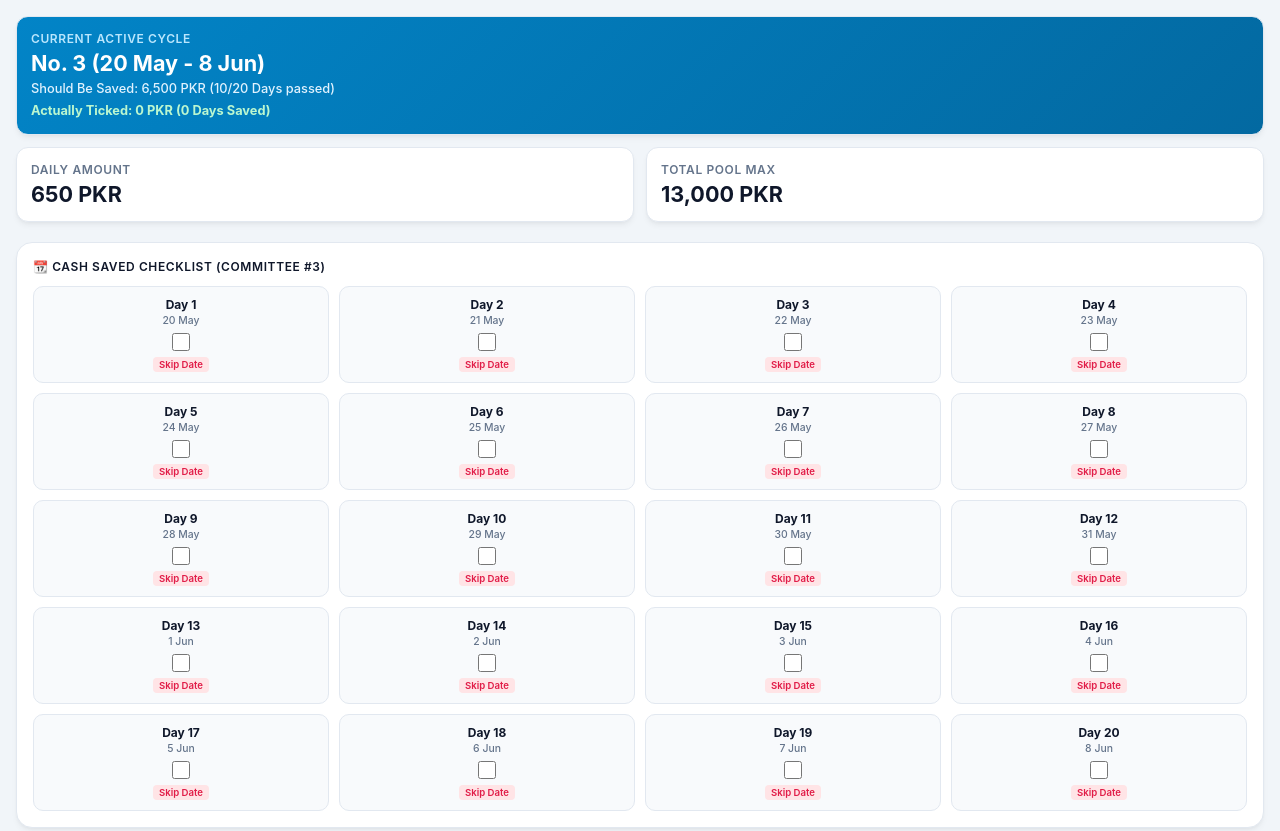
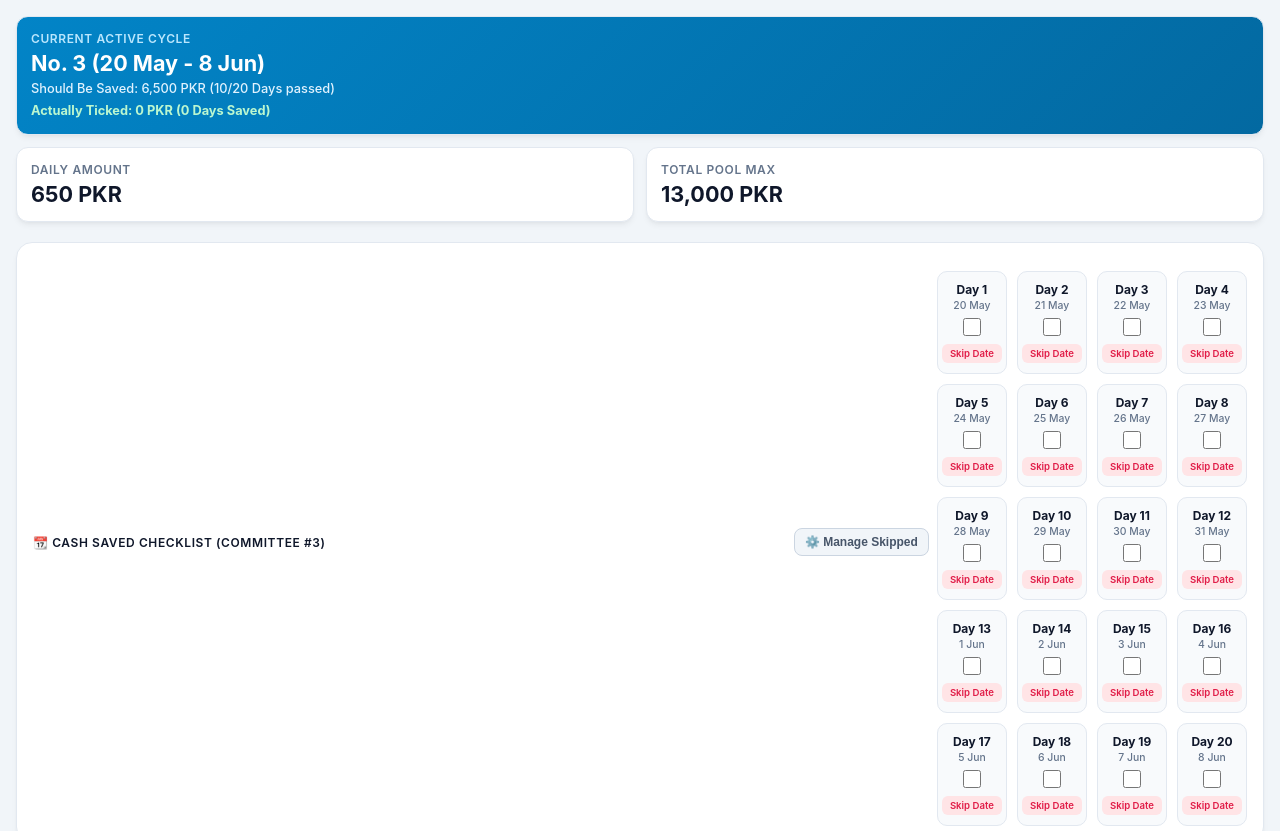
Before and after one commit to Amna-software-engineer/committee-tracker-, a plain HTML site: page index.html in a window 1280 px wide. Shown: the top 831 px of the page. Drawn offline with Linux system fonts and the light colour scheme.

Commit message:
fix: skip date by mistake, added undo button

```diff
--- a/index.html
+++ b/index.html
@@ -160,9 +160,9 @@
     font-size: 0.6rem;
     color: #e11d48;
     background: #ffe4e6;
-            padding: 2px 6px;
-            border-radius: 4px;
-            margin-top: 6px;
+    padding: 4px 8px; /* Padding thodi barha di taake touch accuracy behtar ho */
+    border-radius: 6px;
+    margin-top: 8px; /* Checkbox se thoda aur niche kar diya */
     font-weight: 600;
     cursor: pointer;
     z-index: 10;
--- a/script.js
+++ b/script.js
@@ -6,6 +6,7 @@
     const totalCommitteesTarget = 13;
     const rowsPerPage = 5;
     let currentPage = 1;
+    let showSkippedMode = false; // Toggle state for hidden skipped dates
 
     const memberTotalSlots = {
         "Amna": 1,
@@ -17,10 +18,9 @@
     let savedAllocations = JSON.parse(localStorage.getItem('committee_allocations')) || {};
     let savedNotes = JSON.parse(localStorage.getItem('committee_notes')) || {};
     let manualDates = JSON.parse(localStorage.getItem('committee_manual_dates')) || {};
-
     let savedChecklists = JSON.parse(localStorage.getItem('committee_daily_checks')) || {};
 
-            // Globally track specifically explicit skipped calendar timestamps
+    // Globally track skipped dates
     let globalSkippedDates = JSON.parse(localStorage.getItem('committee_global_skipped_dates')) || [];
 
     let memberAvailableSlots = { ...memberTotalSlots };
@@ -40,6 +40,42 @@
     const prevBtn = document.getElementById("prevPageBtn");
     const nextBtn = document.getElementById("nextPageBtn");
     const pageIndicator = document.getElementById("pageIndicator");
+
+    // Dynamic Header Layout Fix (Flexbox Alignment)
+    const headerWrapper = checklistHeaderTitle.parentElement;
+    headerWrapper.style.display = "flex";
+    headerWrapper.style.justifyContent = "space-between";
+    headerWrapper.style.alignItems = "center";
+    headerWrapper.style.flexWrap = "wrap";
+    headerWrapper.style.gap = "8px";
+    headerWrapper.style.marginBottom = "12px";
+
+    let toggleBtn = document.getElementById("toggleSkippedBtn");
+    if (!toggleBtn) {
+        toggleBtn = document.createElement("button");
+        toggleBtn.id = "toggleSkippedBtn";
+        toggleBtn.style.cssText = `
+            font-size: 0.75rem;
+            padding: 6px 10px;
+            background: #f1f5f9;
+            border: 1px solid #cbd5e1;
+            border-radius: 8px;
+            cursor: pointer;
+            font-weight: 600;
+            color: #475569;
+            margin-left: auto;
+            transition: all 0.2s ease;
+        `;
+        toggleBtn.textContent = "⚙️ Manage Skipped";
+        headerWrapper.insertBefore(toggleBtn, checklistGridBoxes);
+    }
+
+    toggleBtn.addEventListener("click", function() {
+        showSkippedMode = !showSkippedMode;
+        toggleBtn.textContent = showSkippedMode ? "👁️ Show Active Grid" : "⚙️ Manage Skipped";
+        toggleBtn.style.background = showSkippedMode ? "#fef08a" : "#f1f5f9";
+        updateChecklistUI();
+    });
 
     let allCommitteesData = [];
     let nextCalculatedStartDate = new Date(defaultStartDate);
@@ -79,16 +115,14 @@
             `<div class="note-container" data-id="${id}"><span class="add-note-placeholder">+ Note</span></div>`;
     }
 
-            // 1. Pre-Generate Timeline Sequences Filtering Out Global Skipped Holidays Dates dynamically
+    // 1. Generate Timeline Sequences
     for (let committeeNo = 1; committeeNo <= totalCommitteesTarget; committeeNo++) {
         let cStart = manualDates[committeeNo] && manualDates[committeeNo].start ? new Date(manualDates[committeeNo].start) : new Date(nextCalculatedStartDate);
 
-                // Adjust start date forward if it lands on a skipped holiday date configuration loop
         while (isDateSkipped(cStart)) {
             cStart.setDate(cStart.getDate() + 1);
         }
 
-                // Generate exactly 20 non-skipped sequential operating dates for this block
         let dateSequence = [];
         let runningDate = new Date(cStart);
 
@@ -100,7 +134,6 @@
         }
 
         let cEnd = new Date(dateSequence[dateSequence.length - 1]);
-
         let status = "Remaining";
         let rowStyleClass = "row-remaining";
 
@@ -138,9 +171,8 @@
         activeCommitteeNum = 1;
     }
 
-            // 2. Checklist Engine (Keeps exactly 20 boxes intact, shifts dates dynamically)
+    // 2. Checklist UI Engine
     function updateChecklistUI() {
-                checklistHeaderTitle.textContent = `📆 Cash Saved Checklist (Committee #${activeCommitteeNum})`;
         checklistGridBoxes.innerHTML = "";
 
         if (!savedChecklists[activeCommitteeNum]) {
@@ -154,6 +186,35 @@
         let activeElapsedDaysValid = 0;
         const targetToday = new Date(today.getFullYear(), today.getMonth(), today.getDate());
 
+        // Manage Skipped View Mode
+        if (showSkippedMode) {
+            checklistHeaderTitle.textContent = `🗑️ Skipped Dates`;
+
+            if (globalSkippedDates.length === 0) {
+                checklistGridBoxes.innerHTML = `<div style="grid-column: span 4; font-size:0.85rem; color:#94a3b8; text-align:center; padding:20px;">Koi bhi date skip nahi hui.</div>`;
+            } else {
+                globalSkippedDates.forEach((skippedDateKey) => {
+                    const cleanDateObj = new Date(skippedDateKey);
+                    const boxDiv = document.createElement("div");
+                    boxDiv.className = `day-box`;
+                    boxDiv.style.borderColor = "#fca5a5";
+                    boxDiv.style.background = "#fef2f2";
+                    boxDiv.dataset.datekey = skippedDateKey;
+
+                    boxDiv.innerHTML = `
+                        <div class="day-num" style="color:#b91c1c;">Skipped</div>
+                        <div class="day-date" style="color:#ef4444;">${formatDateMobile(cleanDateObj)}</div>
+                        <div class="skip-action-btn" style="background:#fef08a; color:#a16207; margin-top:4px;">Undo Skip</div>
+                    `;
+                    checklistGridBoxes.appendChild(boxDiv);
+                });
+            }
+            return;
+        }
+
+        // Normal Checklist View Mode
+        checklistHeaderTitle.textContent = `📆 Cash Saved Checklist (Committee #${activeCommitteeNum})`;
+
         for (let dayIdx = 0; dayIdx < duration; dayIdx++) {
             const isChecked = activeChecks[dayIdx];
             if (isChecked) tickCount++;
@@ -162,7 +223,6 @@
             const dateStringDisplay = dayDateObj ? formatDateMobile(dayDateObj) : `Day ${dayIdx + 1}`;
             const rawInputDateString = dayDateObj ? formatDateToInput(dayDateObj) : "";
 
-                    // Calculate passed active tracking metrics context safely
             if (dayDateObj && targetToday >= new Date(dayDateObj.getFullYear(), dayDateObj.getMonth(), dayDateObj.getDate())) {
                 activeElapsedDaysValid++;
             }
@@ -172,17 +232,15 @@
             boxDiv.dataset.dayindex = dayIdx;
             boxDiv.dataset.datekey = rawInputDateString;
 
-                    // Ticked box par "Skip Date" button gayab karne ka logic yahan laga hai
             boxDiv.innerHTML = `
                 <div class="day-num">Day ${dayIdx + 1}</div>
                 <div class="day-date">${dateStringDisplay}</div>
                 <input type="checkbox" ${isChecked ? 'checked' : ''} />
-                        ${isChecked ? '' : '<div class="skip-action-btn">Skip Date</div>'}
+                ${isChecked ? '' : `<div class="skip-action-btn">Skip Date</div>`}
             `;
             checklistGridBoxes.appendChild(boxDiv);
         }
 
-                // Header Metrics Sync
         if (currentActiveData) {
             activeTitleText.textContent = `No. ${currentActiveData.no} (${formatDateMobile(currentActiveData.start)} - ${formatDateMobile(currentActiveData.end)})`;
             const expectedAmount = activeElapsedDaysValid * dailyAmount;
@@ -193,7 +251,7 @@
         actualCollectionText.textContent = `Actually Ticked: ${manualActualPoolTotal.toLocaleString()} PKR (${tickCount} Days Saved)`;
     }
 
-            // Click intercept capturing checkbox check state or triggering exact date skips execution routines
+    // Checklist Click Interceptor
     checklistGridBoxes.addEventListener("click", function(e) {
         const box = e.target.closest(".day-box");
         if (!box) return;
@@ -203,19 +261,20 @@
         const isSkipBtn = e.target.classList.contains("skip-action-btn");
 
         if (isSkipBtn && targetDateKey) {
-                    // Agar box pehle se checked hai to skip action block karne ka handler
-                    if (savedChecklists[activeCommitteeNum][index]) return;
+            if (!showSkippedMode && savedChecklists[activeCommitteeNum][index]) return;
 
-                    // Push target selected date directly into global skipped filter list
-                    if (!globalSkippedDates.includes(targetDateKey)) {
+            if (globalSkippedDates.includes(targetDateKey)) {
+                globalSkippedDates = globalSkippedDates.filter(date => date !== targetDateKey);
+            } else {
                 globalSkippedDates.push(targetDateKey);
-                        localStorage.setItem('committee_global_skipped_dates', JSON.stringify(globalSkippedDates));
             }
 
-                    // Force clean computation processing update reload
+            localStorage.setItem('committee_global_skipped_dates', JSON.stringify(globalSkippedDates));
             window.location.reload();
             return;
         }
+
+        if (showSkippedMode) return;
 
         const checkbox = box.querySelector('input[type="checkbox"]');
         if (e.target !== checkbox) {
@@ -230,7 +289,7 @@
 
     updateChecklistUI();
 
-            // 3. Paginated Render View Table Engine Blocks
+    // 3. Paginated Render View Table
     function renderTablePage(page) {
         tableBody.innerHTML = "";
         const startIndex = (page - 1) * rowsPerPage;
@@ -279,7 +338,7 @@
 
     renderTablePage(currentPage);
 
-            // Table interaction hooks pipelines
+    // Table Interactions
     tableBody.addEventListener('change', function (e) {
         if (e.target.classList.contains('givenToSelect')) {
             const selectEl = e.target;
```
Lines whose indentation alone changed are shown as unchanged.
